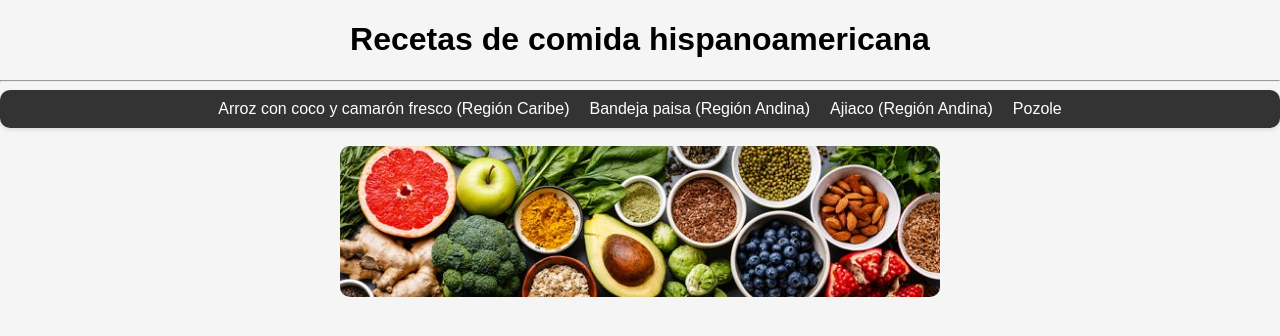
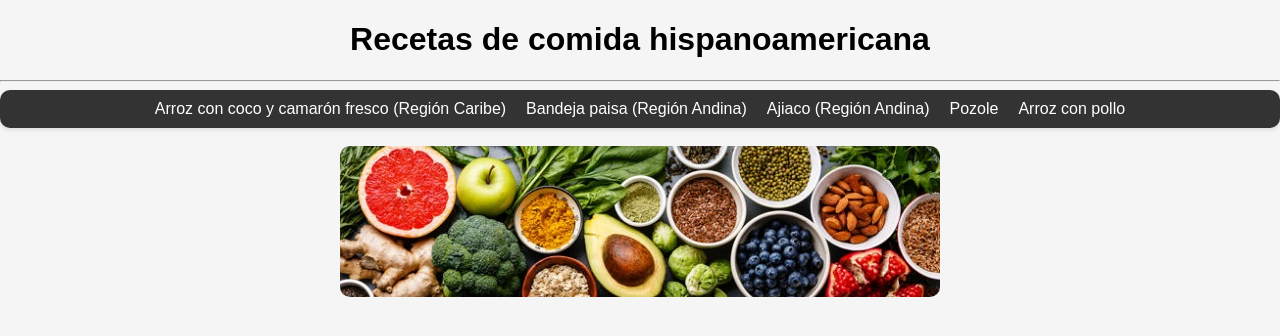
Before and after one commit to JoseGonzalez88/taller, a plain HTML site: page recetas/index.html in a window 1280 px wide. Drawn offline with Linux system fonts and the light colour scheme.

Commit message:
correcion en el index

```diff
--- a/recetas/index.html
+++ b/recetas/index.html
@@ -15,6 +15,7 @@
             <li><a href="paginas/Colombia/bandeja_paisa.html">Bandeja paisa (Región Andina)</a></li>
             <li><a href="paginas/Colombia/ajiaco.html">Ajiaco (Región Andina)</a></li>
             <li><a href="paginas/Mexico/pozole.html">Pozole</a></li>
+            <li><a href="paginas/Panama/arrozconpollo.html">Arroz con pollo</a></li>
         </ul>
     </nav>
     <br>
```
